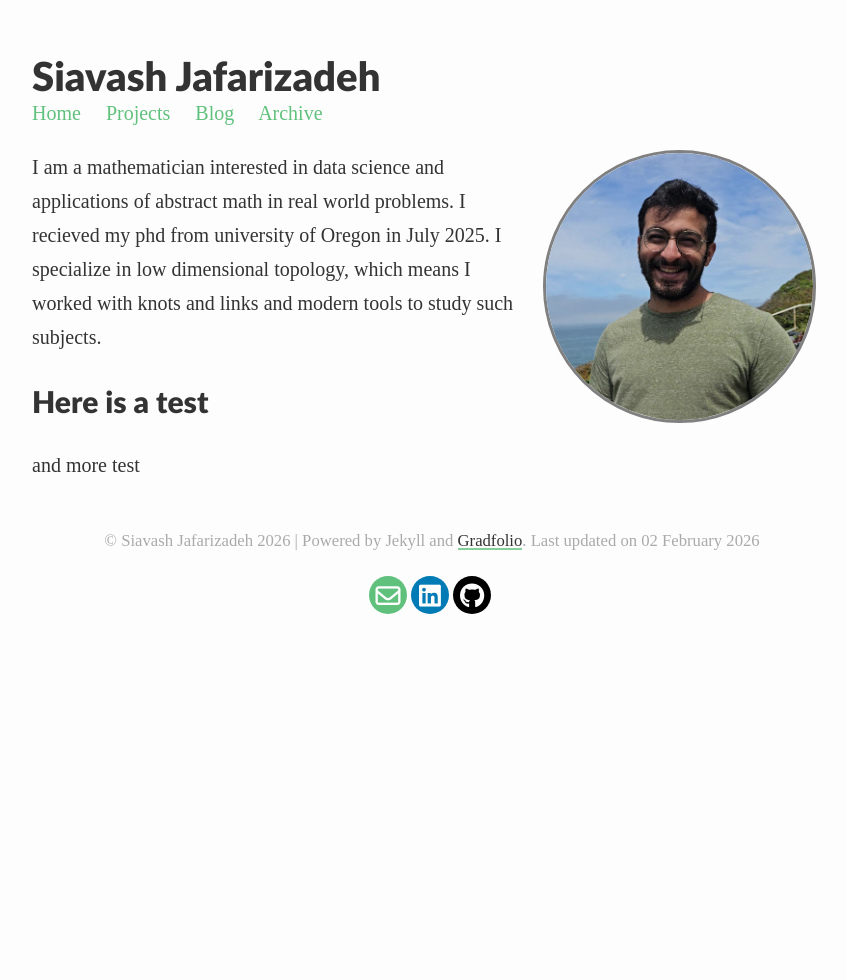
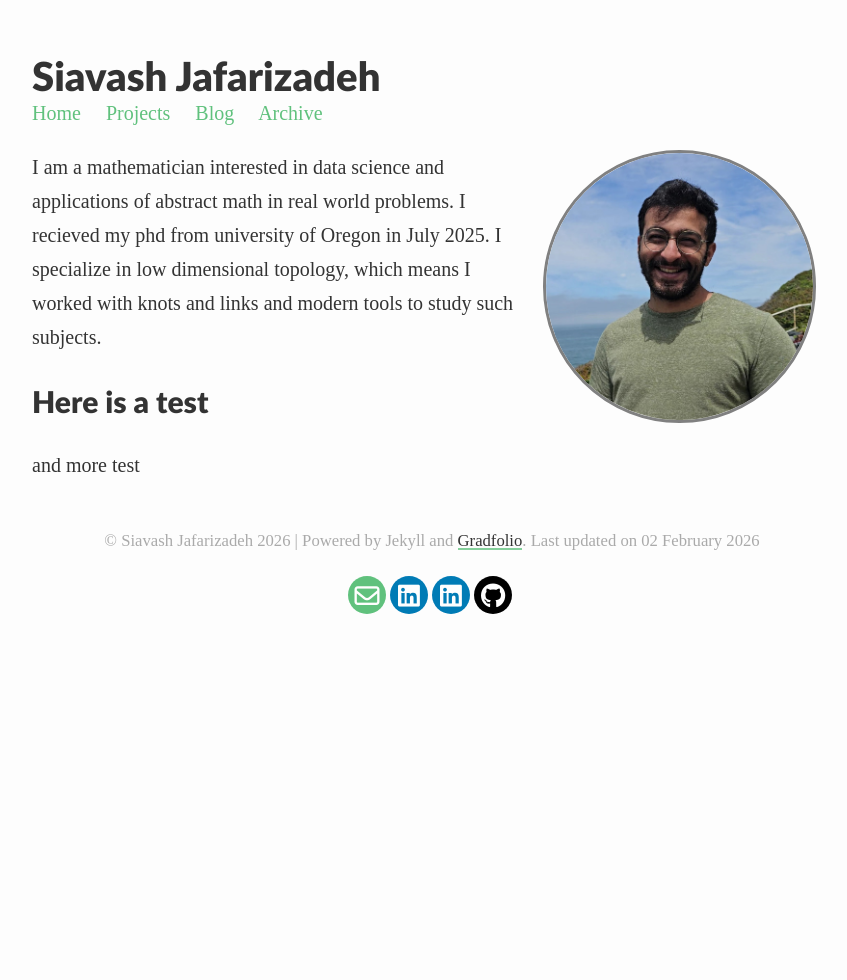
Before and after one commit to Sia-jaf/Sia-jaf.github.io, a Jekyll site: the page built from index.md, in a window 1280 px wide. Shown: the whole page, without its empty margins (208-1055 px from the left). Built offline with Jekyll 4.4.1, drawn with Linux system fonts in a browser that asks for light colours; some web fonts are replaced.

Commit message:
Add google scholar link to social footer
Added LinkedIn link to social footer with proper title and class.

```diff
--- a/_includes/social-footer.html
+++ b/_includes/social-footer.html
@@ -5,6 +5,15 @@
 class="social-button email" itemprop="email"
 href="mailto:{{ site.email | encode_email }}" target="_blank">
 <i class="far fa-envelope"></i>
+</a>
+{%- endif -%}
+
+{%- if site.linkedin -%}
+<a title="{{ _locale_string_follow | replace: '[NAME]', 'google' }}"
+class="social-button linkedin"
+href="https://scholar.google.com/{{ site.linkedin }}" itemprop="sameAs"
+target="_blank">
+<i class="fab fa-linkedin"></i>
 </a>
 {%- endif -%}
 
```
